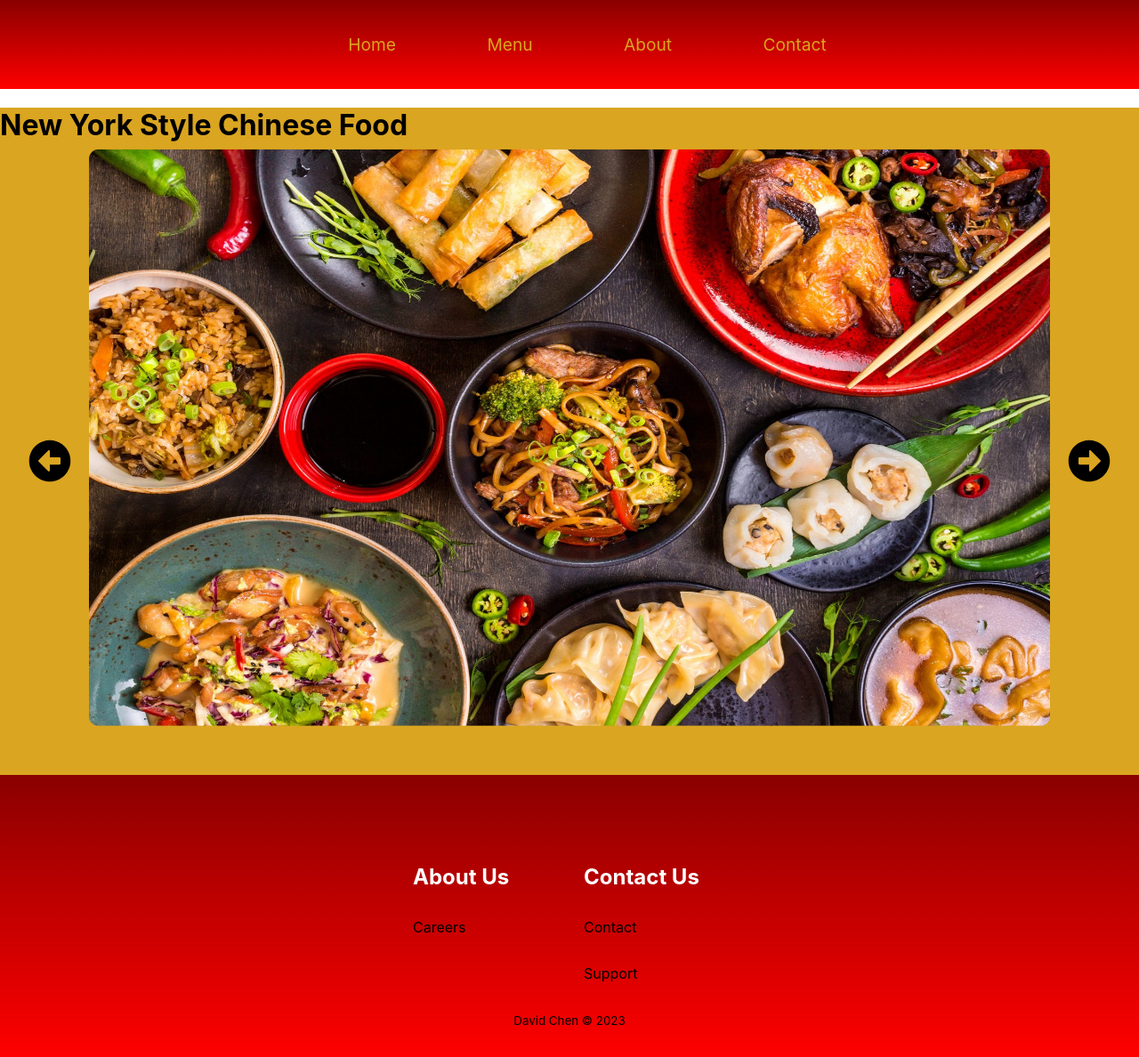
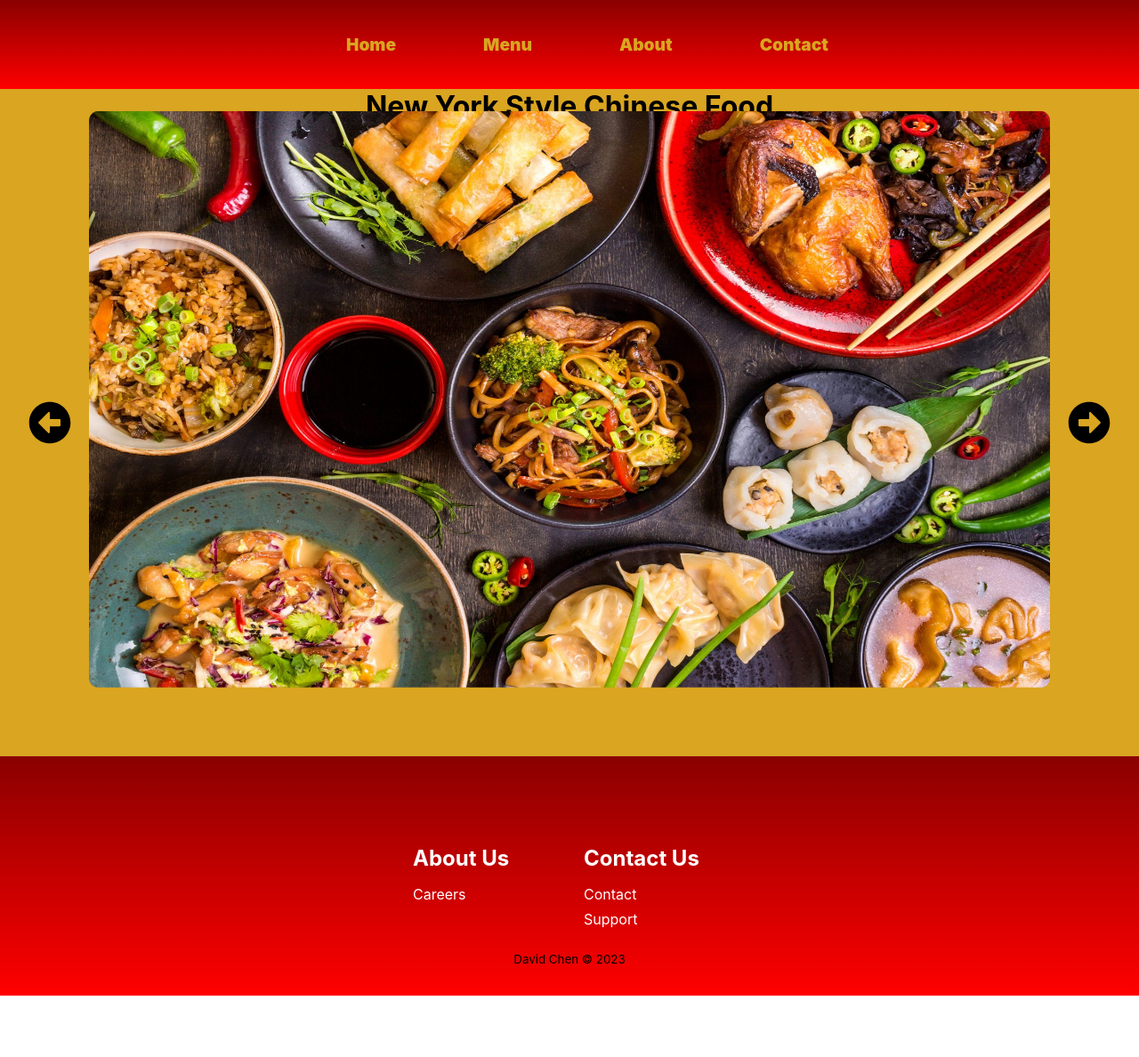
Before and after one commit to dchen8419/China-Buffet-V2, a React (Create React App) app: page / in a window 1280 px wide. Shown: the whole page at 89% size. After the commit the page ends 1119 px from the top, so only its background shows below. Built offline with nearby package versions, Linux system fonts and the light colour scheme.

Commit message:
finished front page

```diff
--- a/src/Components/Footer/Footer.jsx
+++ b/src/Components/Footer/Footer.jsx
@@ -8,12 +8,12 @@ export const Footer = () => {
             <div className='footer-link-wrapper'>
                 <div className='footer-link-items'>
                     <h2>About Us</h2>
-                    <p to='/contact'>Careers</p>
+                    <a href="http://localhost:3000/contact">Careers</a>
                 </div>
                 <div className='footer-link-items'>
                     <h2>Contact Us</h2>
-                    <p to='/'>Contact</p>
-                    <p to='/'>Support</p>
+                    <a href="http://localhost:3000/contact">Contact</a>
+                    <a href="http://localhost:3000/contact">Support</a>
                 </div>
             </div>
         </div>
--- a/src/Components/Main/ImageSlider/ImageSlider.css
+++ b/src/Components/Main/ImageSlider/ImageSlider.css
@@ -55,3 +55,12 @@
     transition-duration: 1s;
     transform: scale(1.08);
 }
+
+.page-name {
+    text-decoration: underline;
+    text-align: center;
+    justify-content: center;
+    background-color: goldenrod;
+    margin-top: 0!important;
+    margin-bottom: 0!important;
+}
--- a/src/Components/Navbar/Navbar.css
+++ b/src/Components/Navbar/Navbar.css
@@ -20,5 +20,6 @@ nav {
 .nav-style {
     color: goldenrod;
     text-decoration: none;
+    font-weight: 900;
 }
 }
```
